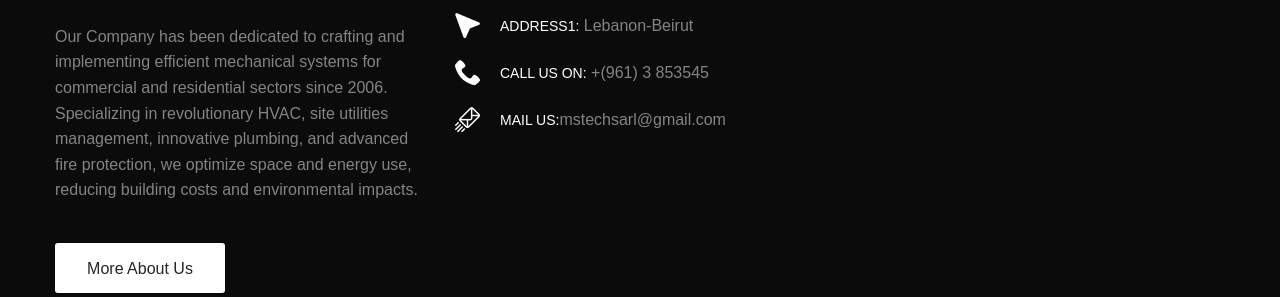
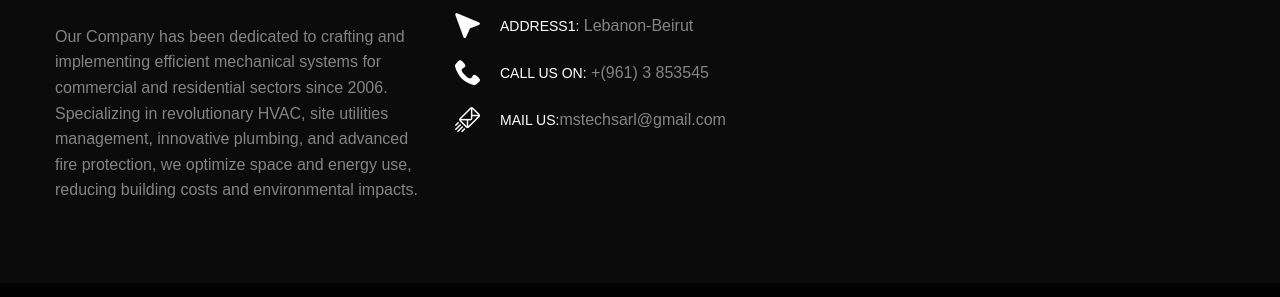
Before and after one commit to Sk01s/msTech, a website: page public/en/index.html in a window 1280 px wide. Shown: the part 4596-4893 px from the top of the page. Drawn offline with nearby package versions, Linux system fonts and the light colour scheme; some packages are replaced by stand-ins of ours; a web font is replaced by a local one.

Commit message:
Update index.html

```diff
--- a/public/en/index.html
+++ b/public/en/index.html
@@ -1903,7 +1903,7 @@
                   </a>
                 </div>
               </div>
-              <div class="widget_text widget">
+		<div class="widget_text widget">
                 <div class="textwidget">
                   Our Company has been dedicated to crafting and implementing
                   efficient mechanical systems for commercial and residential
@@ -1912,9 +1912,6 @@
                   protection, we optimize space and energy use, reducing
                   building costs and environmental impacts.
                 </div>
-              </div>
-              <div class="widget mf-button-widget">
-                <a href="#" class="mf-btn mf-btn-widget">More About Us</a>
               </div>
             </div>
             <!-- <div class="footer-sidebar footer-2 col-xs-12 col-sm-6 col-md-4">
```
